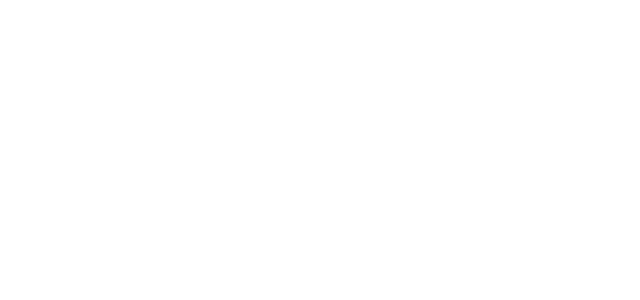
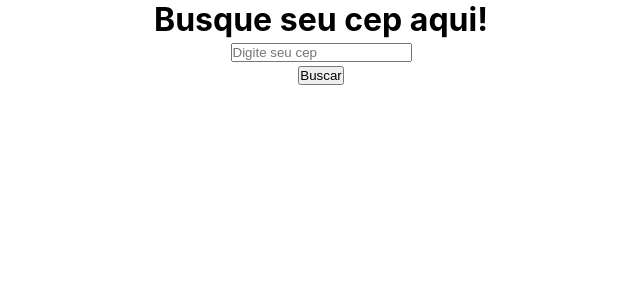
Before and after one commit to carmoemanoel/react-course, a React (Create React App) app: page / in a window 1280 px wide. Shown: the top 300 px of the page, without its empty margins (319-959 px from the left). Built offline with nearby package versions, Linux system fonts and the light colour scheme.

Commit message:
Criando rotas com Axios, onde buscamos Cep pelo viaCep

```diff
--- a/package.json
+++ b/package.json
@@ -6,6 +6,7 @@
     "@testing-library/jest-dom": "^5.17.0",
     "@testing-library/react": "^13.4.0",
     "@testing-library/user-event": "^13.5.0",
+    "axios": "^1.7.2",
     "react": "^18.3.1",
     "react-dom": "^18.3.1",
     "react-router-dom": "^6.23.1",
--- a/src/App.jsx
+++ b/src/App.jsx
@@ -1,7 +1,9 @@
 // import { Router } from 'react-router-dom';
 import { Route, Routes } from 'react-router-dom';
 import '../src/App.css'
-import PageOne from './hooks/pages/PageOne/pageOne';
+// import PageOne from './hooks/pages/PageOne/pageOne';
+import GetCep from './request';
+
 // import Navbar from './hooks/components/Navbar';
 
 // import Accordion from './hooks/components/accodion';
@@ -12,7 +14,9 @@
   return (
     <body>
       <Routes>
-        <Route path="/" component={PageOne} />
+        <Route path="/" Component={GetCep} />
+
+        {/* <Route path="/" Component={PageOne} /> */}
       </Routes>
       {/* <Navbar/> */}
       {/* <Accordion/> */}
--- /dev/null
+++ b/src/request/index.jsx
@@ -0,0 +1,49 @@
+import { useState } from 'react'
+import './style.css'
+import axios from 'axios'
+
+export default function GetCep(){
+
+  const [cep, setCep] = useState(null)
+
+  const [address , setAddress] = useState(null)
+
+  console.log(cep,'cep')
+  console.log(address,'address')
+
+  async function handleAddress(){
+    try{
+      const response = await axios.get(`http:// viacep.com.br/ws/${cep}/json/`);
+      setAddress(response.data)
+    } catch(error){
+      console.log(error)
+    }
+
+  }
+
+  return(
+    <div className='container'>
+      <div className="getcep">
+
+      <h1 className='title'>Busque seu cep aqui!</h1>
+
+      <input placeholder='Digite seu cep' type="number" name='' id='' className='input' onChange={(e) => setCep(e.target.value)} />
+
+      <button type='button' onClick={handleAddress}>Buscar</button>
+
+    </div>
+
+      {
+        address &&
+
+        <div>
+          <p>Rua: {address.logradouro}</p>
+          <p>DDD: {address.ddd}</p>
+          <p>Bairro: {address.bairro}</p>
+          <p>Cidade:{address.localidade}</p>
+        </div>
+      }
+
+    </div>
+  )
+}
--- /dev/null
+++ b/src/request/style.css
@@ -0,0 +1,23 @@
+
+.container{
+  display: flex;
+  flex-direction: column;
+}
+
+.getcep{
+  display: flex;
+  flex-direction: column;
+  align-items: center;
+  justify-content: center;
+  gap: 4px;
+}
+
+
+.title{
+
+}
+
+
+.input{
+
+}
```
Also changed, not shown: 1 other file (tests, documents, lock files or other folders).
